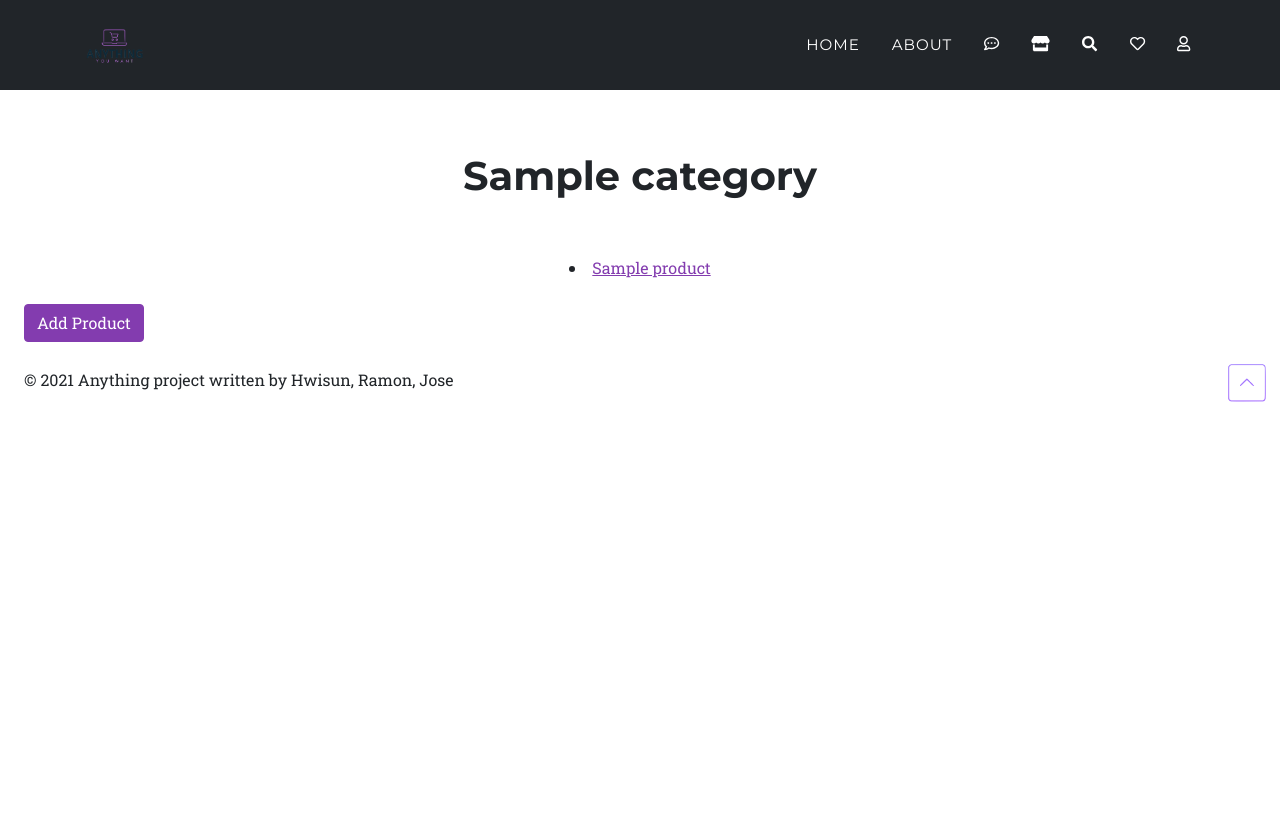
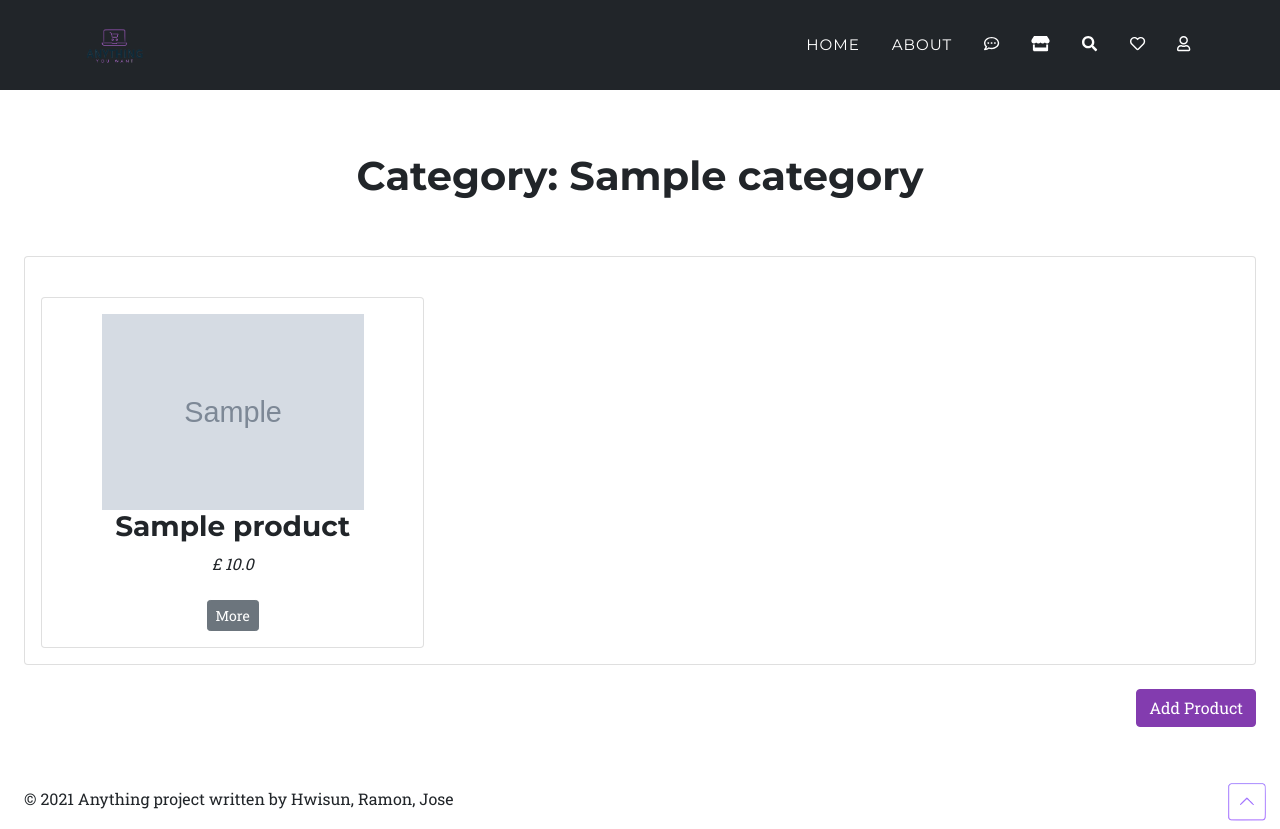
Before and after one commit to UoG-ITECH/anything, a Django app: a page that uses tango_with_django_project/templates/rango/base.html in a window 1280 px wide. Before the commit the page ends 402 px from the top, so only its background shows below. Run offline with Django 3.2, Linux system fonts and the light colour scheme; tables that the repository leaves empty hold one stand-in row (values such as "Sample post"); grey boxes marked "Sample" are stand-in pictures; some libraries are stand-ins or nearby versions.

Commit message:
design done

```diff
--- a/tango_with_django_project/templates/rango/article.html
+++ b/tango_with_django_project/templates/rango/article.html
@@ -52,11 +52,9 @@
                         <li>{% if message.tags %} {% endif %}{{ message }}</li>
                     {% endfor %}
                     </ul>
-                    {% else %}
-                    slkdjfs
                     {% endif %}
             </table>
-            <a class="btn btn-secondary" href="{% url 'rango:index' %}">Return to index</a>
+            <a class="btn btn-secondary" href="{% url 'rango:index' %}">Return to Home</a>
         </div>
     </div>
 </div>
--- a/tango_with_django_project/templates/rango/article_information.html
+++ b/tango_with_django_project/templates/rango/article_information.html
@@ -42,7 +42,8 @@
         </div>
     </div>
     </div>
-    <a class="btn btn-danger" href="{% url 'rango:article_view' %}">Back</a>
+    <br>
+    <a class="btn btn-danger" href="{% url 'rango:article_view' %}" style="float:right;">Back</a>
 </div>
 
 {% endblock %}
--- a/tango_with_django_project/templates/rango/base.html
+++ b/tango_with_django_project/templates/rango/base.html
@@ -73,6 +73,7 @@
         <main role="main" class="col-md-12 ml-sm-auto col-lg-12 px-4" style="margin-top:8rem;">
         {% block body_block%}
         {% endblock %}
+            <br><br>
             <footer>
                 <button style="position: absolute; right: 0; bottom:0;" class="btn" onclick='window.scrollTo({top: 0, behavior: "smooth"});'>
                     <img src="{% static 'images/go-to-top.png' %}" alt="GO TO TOP"
--- a/tango_with_django_project/templates/rango/category.html
+++ b/tango_with_django_project/templates/rango/category.html
@@ -13,26 +13,47 @@ Unknown Category
 {% if category %}
 <div class="jumbotron p-4">
 	<div class="container">
-		<h1><center>{{ category.name }}</center></h1>
+		<h1><center>Category: {{ category.name }}</center></h1>
 		<br/>
 	</div>
 </div>
 <div id="page-listing">
 	{% if products %}
-	<center>
+	<div class="card" id="backdrop">
+        <div class="card-body">
+            <div class="row">
+                {% for product in products %}
+                <div class="col-md-4">
+                    <br>
+                    <div class="card">
+                        <div class="card-body">
+                            <div class="text-center">
+                            {% if product.picture.url != "" %}
+                                <img src="{{ product.picture.url }}" alt="" class="img-fluid" width="75%">
+                            {% else %}
+                                <img src="" alt="" class="img-fluid" width="75%">
+                            {% endif %}
+                            <h3 class="text-center">{{ product.name }}</h3>
 
-			{% for product in products %}
-			<li><a href="{% url 'rango:show_computer' product.slug %}">{{ product.name }}</a></li>
-			<br>
+                            <i class="text-center">£ {{ product.price }}</i>
+								<br>
+								<br>
+                            <a class="btn btn-sm btn-secondary" href="{% url 'rango:show_computer' product.slug %}">More</a>
+                        </div>
 
-			</li>
-			{% endfor %}
-		</center>
+                        </div>
+                    </div>
+                </div>
+                {% endfor %}
+            </div>
+        </div>
+    </div>
 	<div/>
 	{% else %}
 	<strong>No pages currently in category.</strong>
 	{% endif %}
-	<a class="btn btn-primary" href="{% url 'rango:add_product' category.slug %}">Add Product</a> <br/>
+	<br>
+	<a class="btn btn-primary" style="float:right;" href="{% url 'rango:add_product' category.slug %}">Add Product</a> <br/>
 
 
 </div>
--- a/tango_with_django_project/templates/rango/product.html
+++ b/tango_with_django_project/templates/rango/product.html
@@ -67,7 +67,7 @@
 
   <div>
      <h2> Reviews </h2>
-      <a class="btn btn-primary" href="{% url 'rango:review' product.slug %}">Leave a review!</a>
+      <a class="btn btn-primary" href="{% url 'rango:review' product.slug %}" style="float:right;">Leave a review!</a>
       <br>
      {% if product.reviews.all%}
      {% for review in product.reviews.all %}
--- a/tango_with_django_project/templates/rango/search.html
+++ b/tango_with_django_project/templates/rango/search.html
@@ -18,8 +18,8 @@
          <div class="form-group">
              <input class="form-control" type="text" size="50" name="query" id="query" value="{{ query }}"/>
          </div>
-
-         <button class="btn btn-primary" type="submit" name="submit">Search</button>
+         <br>
+         <button class="btn btn-primary" type="submit" name="submit" style="float:right;">Search</button>
      </form>
  </div>
 <div>
--- a/tango_with_django_project/templates/rango/store.html
+++ b/tango_with_django_project/templates/rango/store.html
@@ -36,11 +36,11 @@
                             <td>{{ store.name }}</td>
                             <td>{{ store.email }}</td>
                             <td>{{ store.ratings }}</td>
-                            <td><a class="btn btn-sm btn-info" href="{% url 'rango:store_information' store.id %}">Select</a></td>
+                            <td><a class="btn btn-sm btn-primary" href="{% url 'rango:store_information' store.id %}">Select</a></td>
                         </tr>
                     {% endfor %}
             </table>
-            <a class="btn btn-secondary" href="{% url 'rango:index' %}">Return to index</a>
+            <a class="btn btn-secondary" href="{% url 'rango:index' %}">Return to Home</a>
         </div>
     </div>
 </div>
```
